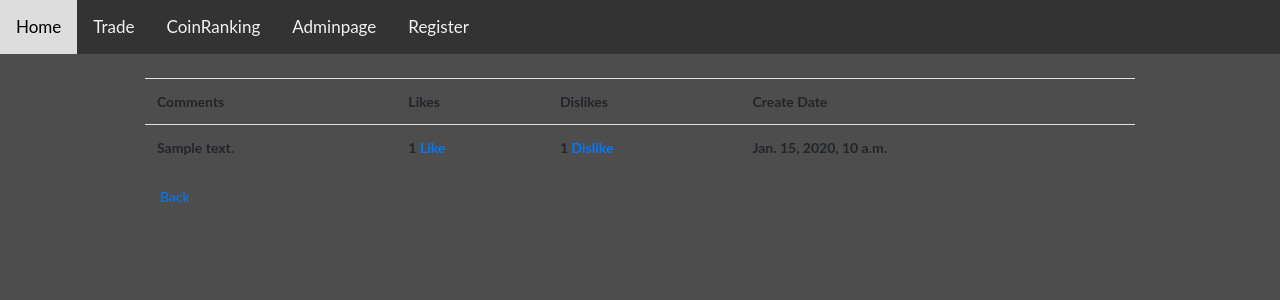
After one commit to canberkeh/Cryptopapers_Project, a Django app: page /coinrank/1/comments in a window 1280 px wide. The commit adds this page. Shown: the top 300 px of the page. Run offline with Django 3.2, Linux system fonts and the light colour scheme; tables that the repository leaves empty hold one stand-in row (values such as "Sample post"); some libraries are stand-ins or nearby versions.

Commit message:
Templates update

```diff
--- a/coinrank/models.py
+++ b/coinrank/models.py
@@ -1,4 +1,7 @@
 from django.db import models
+from django.db.models.deletion import CASCADE
+from datetime import datetime
+
 
 class CoinRanking(models.Model):
 
@@ -11,3 +14,13 @@ class CoinRanking(models.Model):
 
     def __str__(self):
         return self.name
+
+class Comments(models.Model):
+    coin_name = models.ForeignKey(CoinRanking, on_delete=CASCADE)
+    comment = models.TextField()
+    like = models.IntegerField(default = 0)
+    dislike = models.IntegerField(default = 0)
+    create_date = models.DateTimeField(default=datetime.now(), blank=True)
+
+    def str(self):
+        return self.coin_name
--- a/coinrank/urls.py
+++ b/coinrank/urls.py
@@ -9,4 +9,8 @@ urlpatterns = [
     path('coinrank/<str:id>/like', views.like_counter, name='like_counter'),
     path('coinrank/<str:id>/dislike', views.dislike_counter, name='dislike_counter'),
     path('coinrank/<str:id>/hodler', views.hodler_counter, name='hodler_counter'),
+    path('<str:coin_id>/comments', views.comments, name='comments'),
+    path('<str:id>/like', views.comment_like_counter, name='comment_like_counter'),
+    path('<str:id>/dislike', views.comment_dislike_counter, name='comment_dislike_counter'),
+
 ]
--- a/coinrank/views.py
+++ b/coinrank/views.py
@@ -1,10 +1,10 @@
 from django.shortcuts import redirect, render
-from .models import CoinRanking
+from .models import CoinRanking, Comments
 from .forms.new_listing_form import CoinrankForm
 
 
 def coinrankindex(request):
-    coinrank_items = CoinRanking.objects.all()
+    coinrank_items = CoinRanking.objects.all().order_by('name')
     return render(request, 'coinrank/coinrank.html', {'coinrank_items': coinrank_items})
 
 
@@ -45,3 +45,22 @@ def hodler_counter(request, id):
     hodler_counter.hodl += 1
     hodler_counter.save()
     return redirect('/coinrank')
+
+
+def comments(request, coin_id):
+    comments = Comments.objects.filter(coin_name=coin_id).order_by('-like')
+    return render(request, 'coinrank/comments.html', {'comments': comments})
+
+
+def comment_like_counter(request, id):
+    comment = Comments.objects.get(id=id)
+    comment.like += 1
+    comment.save()
+    return redirect(request.META['HTTP_REFERER'])
+
+
+def comment_dislike_counter(request, id):
+    comment_dislike_counter = Comments.objects.get(id=id)
+    comment_dislike_counter.dislike += 1
+    comment_dislike_counter.save()
+    return redirect(request.META['HTTP_REFERER'])
--- /dev/null
+++ b/templates/coinrank/comments.html
@@ -0,0 +1,29 @@
+{% extends "whitepapers_blog/base.html"%}
+{% block content %}
+<div class="main w-75 mx-auto my-4">
+    <div class="row">
+        <table class="table">
+            <thead class="thead">
+                <tr>
+                    <td><b> Comments </b></td>
+                    <td><b> Likes </b></td>
+                    <td><b> Dislikes </b></td>
+                    <td><b> Create Date </b></td>
+                </tr>
+            </thead>
+            <tbody>
+                {% for data in comments %}
+                <tr>
+                    <td><b>{{ data.comment }}</b></td>
+                    <td><b>{{ data.like }} <a href="{% url 'coinrank:comment_like_counter' data.id %}">Like</a></b></td>
+                    <td><b>{{ data.dislike }} <a href="{% url 'coinrank:comment_dislike_counter' data.id %}">Dislike</a></b></td>
+                    <td><b>{{ data.create_date }} </b></td>
+                </tr>
+                {% endfor %}
+            </tbody>
+        </table>
+    </div>
+    <td><a class="button" href="/coinrank">Back</a></td>
+
+</div>
+{% endblock %}
--- a/templates/whitepapers_blog/base.html
+++ b/templates/whitepapers_blog/base.html
@@ -7,8 +7,11 @@
     <meta http-equiv="X-UA-Compatible" content="IE=edge">
     <meta name="viewport" content="width=device-width, initial-scale=1.0">
     <link rel="stylesheet" type="text/css" href="{% static 'navbar.css' %}" />
-    <title></title>
-
+    <link rel="stylesheet" href="https://stackpath.bootstrapcdn.com/bootstrap/4.1.2/css/bootstrap.min.css">
+    <link rel="stylesheet" href="https://cdnjs.cloudflare.com/ajax/libs/font-awesome/4.7.0/css/font-awesome.min.css">
+    <link rel="stylesheet" type="text/css" href="{% static 'trading.css' %}" />
+    <link rel="stylesheet" type="text/css" href="{% static 'navbar.css' %}" />
+    <title>Crypto Papers</title>
 </head>
 
 <body>
@@ -19,6 +22,11 @@
         <a href="{% url 'admin:index' %}">Adminpage</a>
         <a href="{% url 'whitepapers_blog:register'%}}">Register</a>
     </div>
+    <div class="wrapper">
+        {% block content %}
+
+        {% endblock %}
+    </div>
 </body>
 
 </html>
--- a/templates/whitepapers_blog/index.html
+++ b/templates/whitepapers_blog/index.html
@@ -6,15 +6,13 @@
     <meta http-equiv='X-UA-Compatible' content='IE=edge'>
     <title>Crypto</title>
     <meta name='viewport' content='width=device-width, initial-scale=1'>
-    <link rel='stylesheet' type='text/css' media='screen' href='main.css'>
-    <script src='main.js'> </script>
 </head>
 </head>
 
 <body>
     {% extends "whitepapers_blog/base.html"%}
 
-    {% block body_block %}
+    {% block content %}
     <h1>TEST</h1>
 
     {% endblock %}
```
Also changed, not shown: coinrank/admin.py (+7 -0 lines), templates/admin/base_site.html (deleted, +0 -9 lines), templates/coinrank/coinrank.html (+9 -33 lines), templates/coinrank/create_new_coin.html (+1 -25 lines), templates/whitepapers_blog/test.html (deleted, +0 -25 lines), templates/whitepapers_blog/test.py (deleted, +0 -14 lines), templates/whitepapers_blog/trading.html (+5 -30 lines), coinrank/migrations/0001_initial.py (deleted), coinrank/migrations/0002_auto_20210430_0902.py (deleted), coinrank/migrations/__init__.py (deleted).
